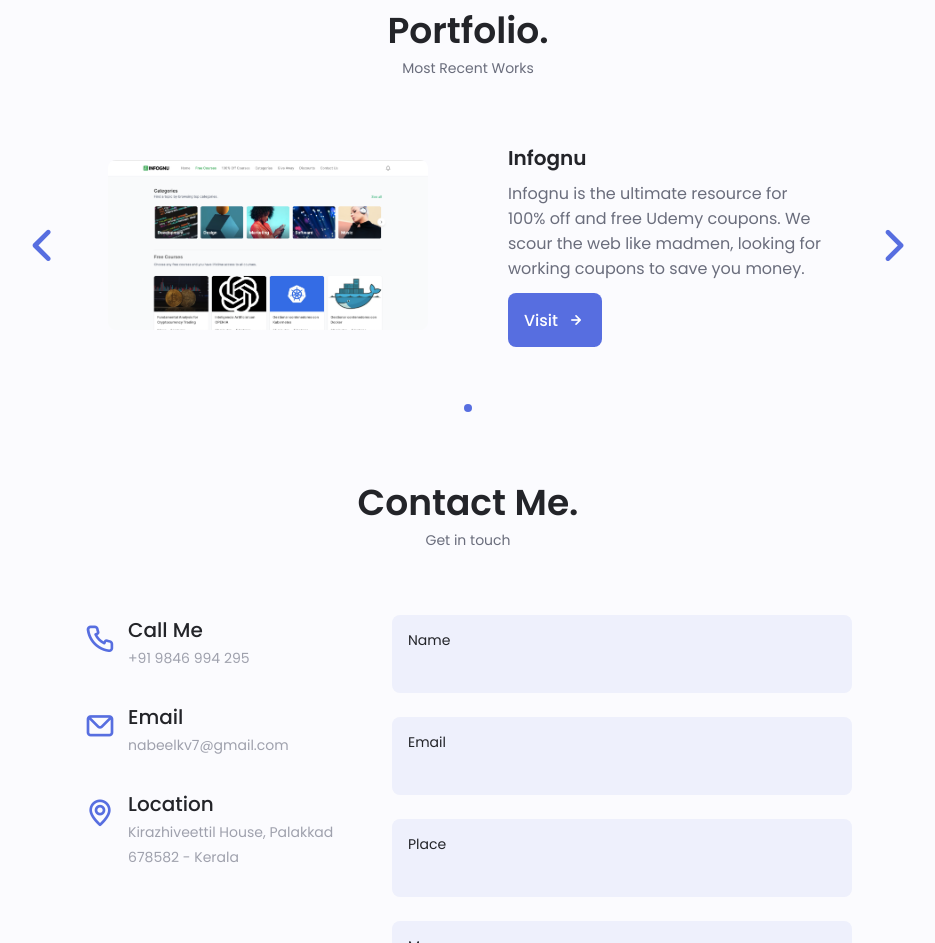
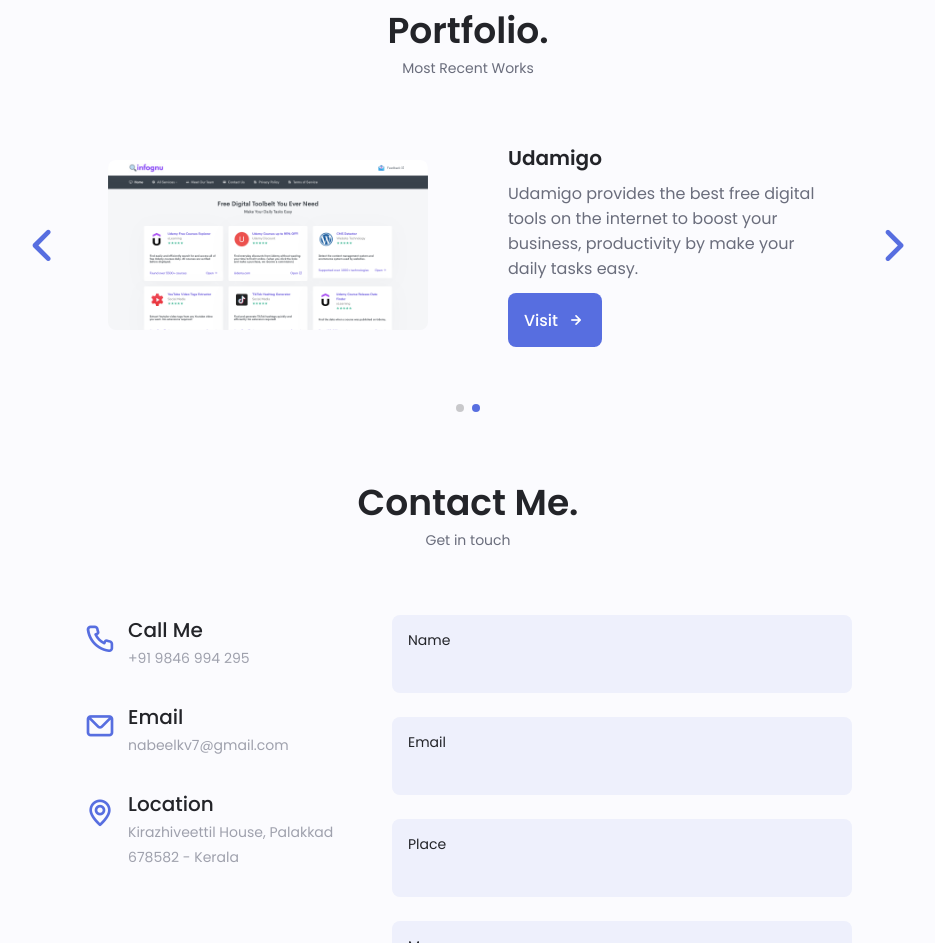
Before and after one commit to nabeerkv/nabeerkv.github.io, a plain HTML site: page index.html in a window 1280 px wide. Shown: the part 2822-3765 px from the top of the page, without its empty margins (172-1107 px from the left). Drawn offline with nearby package versions, Linux system fonts and the light colour scheme.

Commit message:
updated most recent works

```diff
--- a/index.html
+++ b/index.html
@@ -516,6 +516,20 @@
                             </a>
                         </div>
                     </div>
+                    <!-- portfolio 2 -->
+                    <div class="portfolio__content grid swiper-slide swiper-slide-next swiper-slide-duplicate-prev" data-swiper-slide-index="0" role="group" aria-label="2 / 5" style="width: 768px;">
+                        <img src="assets/img/udamigo.png" alt="" class="portfolio__img">
+                        <div class="portfolio__data">
+                            <h3 class="portfolio__title">Udamigo</h3>
+                            <p class="portfolio__description">
+                                Udamigo provides the best free digital tools on the internet to boost your business, productivity by make your daily tasks easy.
+                            </p>
+                            <a target="_blank" href="https://infognu.com/" class="button button--flex button--small portfolio__button">
+                                Visit
+                                <i class="uil uil-arrow-right button__icon"></i>
+                            </a>
+                        </div>
+                    </div>
 
                 <div class="portfolio__content grid swiper-slide swiper-slide-duplicate swiper-slide-prev swiper-slide-duplicate-next" data-swiper-slide-index="0" role="group" aria-label="5 / 5" style="width: 768px;">
                         <img src="assets/img/web.png" alt="" class="portfolio__img">
```
Also changed, not shown: assets/img/udamigo.png (added).
